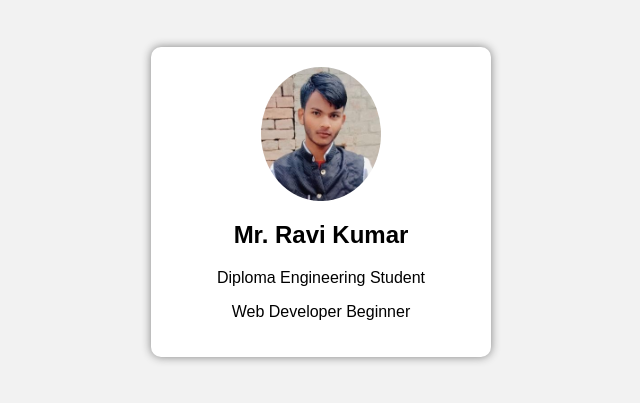
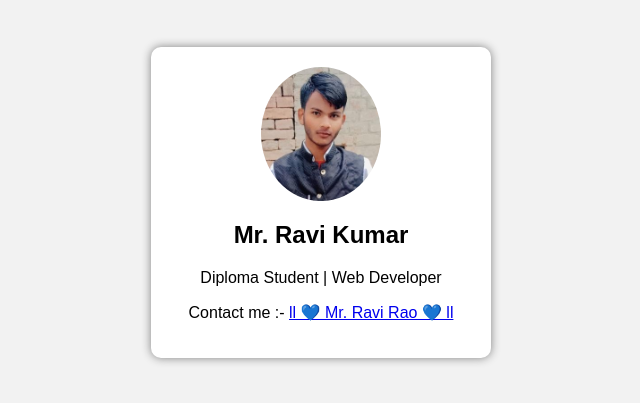
Before and after one commit to ravi20251735-developer/Mr.Ravi-website, a plain HTML site: page index.html in a window 1280 px wide. Shown: the part 127-530 px from the top of the page, without its empty margins (319-959 px from the left). Drawn offline with Linux system fonts and the light colour scheme.

Commit message:
index.html

```diff
--- a/index.html
+++ b/index.html
@@ -5,7 +5,6 @@
 <head>
     <meta charset="UTF-8">
     <meta name="viewport" content="width=device-width, initial-scale=1.0">
-    <title>Mr. Ravi Website</title>
     <title>Mr. Ravi-Website</title>
     <style>
         body{
@@ -30,13 +29,11 @@
 <body>
     <h1> Hello Ravi ! </h1>
     <p> This is my first coding website</p>
-
-
 <div class="card">
     <img src="Profile image.jpg">
     <h2> Mr. Ravi Kumar</h2>
-    <p>Diploma Engineering Student</p>
-    <p>Web Developer Beginner</p>
+    <p>Diploma Student | Web Developer </p>
+    <p>Contact me :- <a href="https://www.instagram.com/mr_rathor_ji18?igsh=MXB2Z3pqcG9rbnhvMw==">ll 💙 Mr. Ravi Rao 💙 ll</a></p>
 </div>
 
 </body>
```
